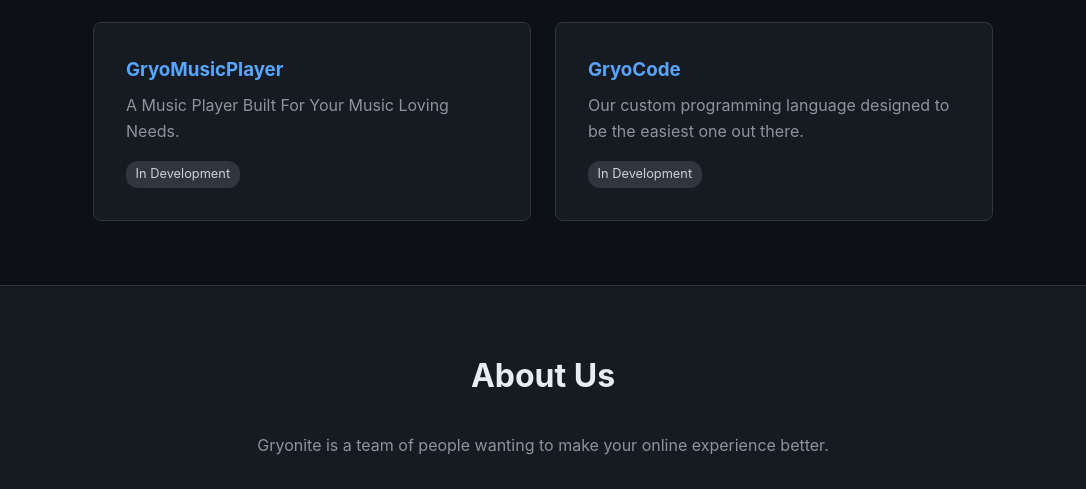
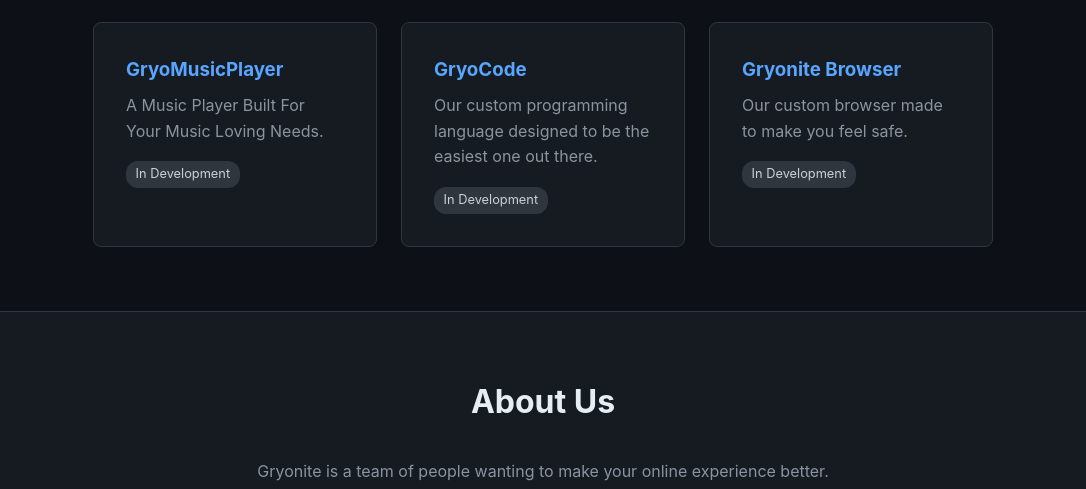
Before and after one commit to Gryonite/Gryonite, a plain HTML site: page index.html in a window 1280 px wide. Shown: the part 611-1100 px from the top of the page, without its empty margins (97-1183 px from the left). Drawn offline with Linux system fonts and the light colour scheme.

Commit message:
Add Gryonite Browser card to index.html

```diff
--- a/index.html
+++ b/index.html
@@ -39,6 +39,10 @@
                     <p>Our custom programming language designed to be the easiest one out there.</p>
                     <span class="tag">In Development</span>
                 </div>
+                <div class = "card">
+                    <h3>Gryonite Browser</h3>
+                    <p>Our custom browser made to make you feel safe.</p>
+                    <span class ="tag">In Development</span>
             </div>
         </section>
 
```
